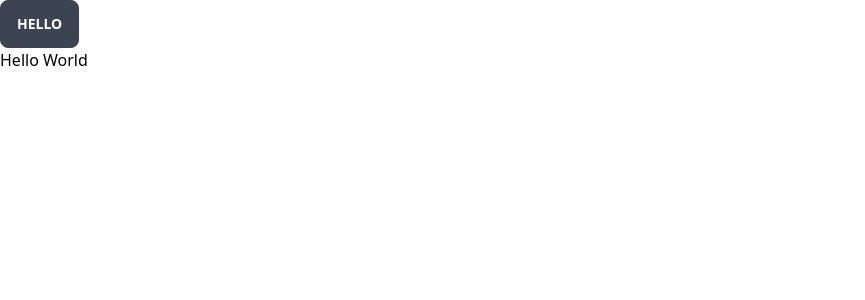
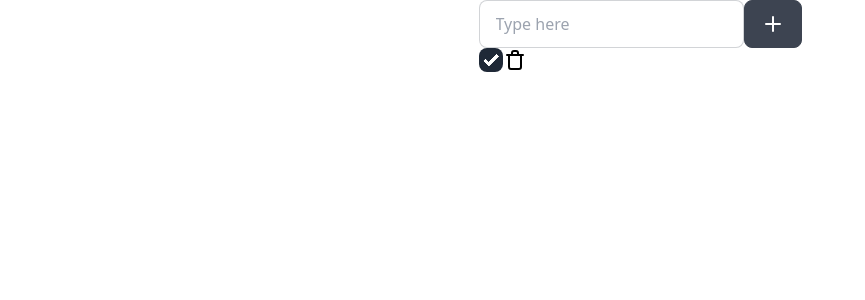
Before and after one commit to CrveniFlash/Im-pissed...todo, a React (Vite) app: page / in a window 1280 px wide. Shown: the top 300 px of the page, without its empty margins (0-865 px from the left). Built offline with nearby package versions, Linux system fonts and the light colour scheme.

Commit message:
im able to pass data from form to todo

```diff
--- a/src/App.jsx
+++ b/src/App.jsx
@@ -1,13 +1,13 @@
 import { useState } from 'react'
-
+import AddTodo from './components/TodoList'
 import './App.css'
+import Form from './components/Form'
 
 function App() {
   return (
-    <div>
-      <button className='btn'>Hello</button>
+    <div className='flex justify-center items-center'>
       <div>
-        <h1>Hello World</h1>
+        <AddTodo />
       </div>
     </div>
   )
--- a/src/components/Form.jsx
+++ b/src/components/Form.jsx
@@ -0,0 +1,22 @@
+import * as Unicons from '@iconscout/react-unicons';
+import { useState } from 'react';
+
+
+export default function Form({ userInput, todoData, setTodoData }) {
+
+    const handleUserInput = (e) => {
+        userInput(e.target.value)
+    }
+
+    const handleUserSubmit = (e) => {
+        e.preventDefault()
+
+    }
+
+    return (
+        <form onChange={handleUserInput} className="flex items-center">
+            <input type="text" placeholder="Type here" className="input input-bordered w-full max-w-xs" />
+            <button onClick={handleUserSubmit} className="btn"> <Unicons.UilPlus /> </button>
+        </form>
+    )
+}
--- a/src/components/Todo.jsx
+++ b/src/components/Todo.jsx
@@ -0,0 +1,18 @@
+
+import * as Unicons from '@iconscout/react-unicons';
+import React from 'react';
+
+export default function Todo({todoText}) {
+
+    return (
+        <div className='flex'>
+            <div className='flex'>
+                <input type="checkbox" checked="checked" className="checkbox" />
+                <p> {todoText} </p>
+            </div>
+            <div>
+                <Unicons.UilTrash  />
+            </div>
+        </div>
+    )
+}
--- /dev/null
+++ b/src/components/TodoList.jsx
@@ -0,0 +1,20 @@
+import Form from "./Form";
+import Todo from "./Todo";
+import { useState } from "react";
+
+export default function AddTodo() {
+    const [todoData, setTodoData] = useState("")
+    const [todos, setTodos] = useState([])
+
+    console.log(todoData)
+    const handleData = (data) => {
+
+    }
+
+    return (
+        <div>
+            <Form todoData={todoData} setTodoData={setTodoData} userInput={setTodoData}/>
+            <Todo todoText={todoData}/>
+        </div>
+    )
+}
```
